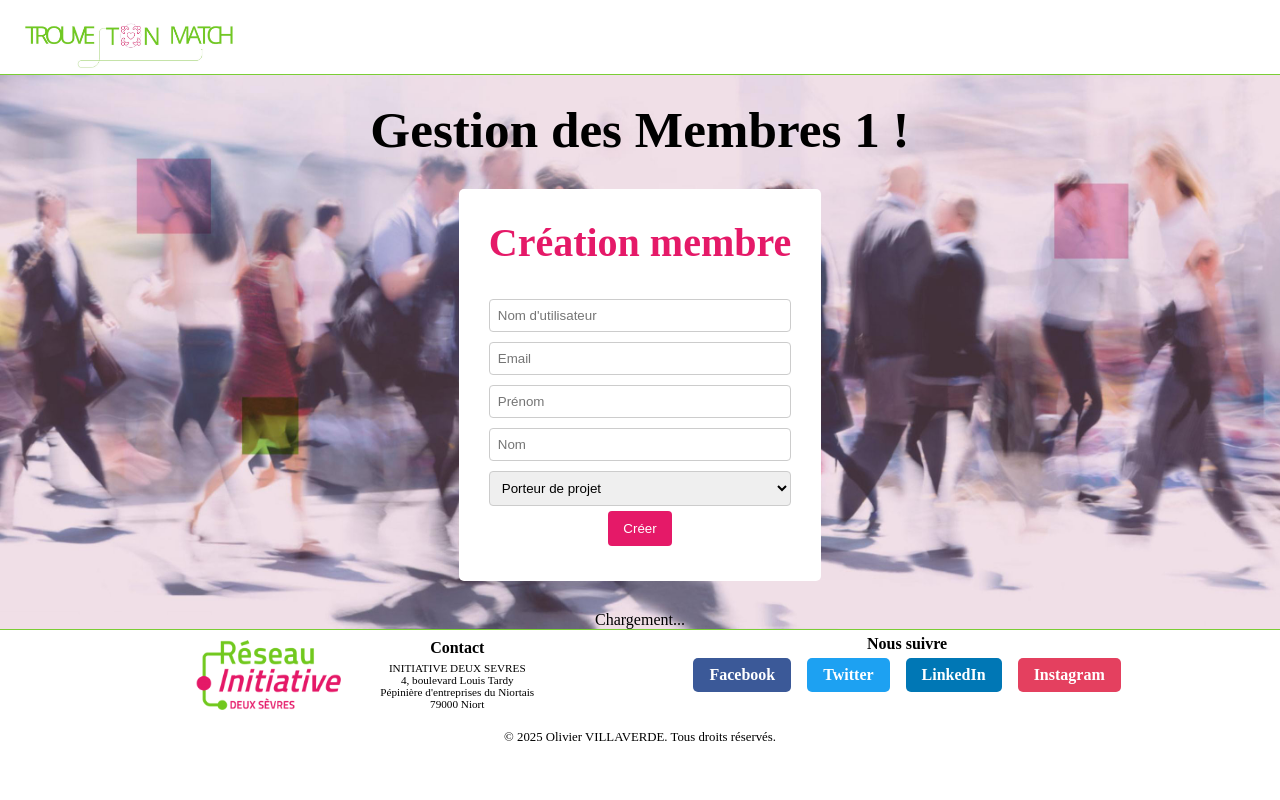
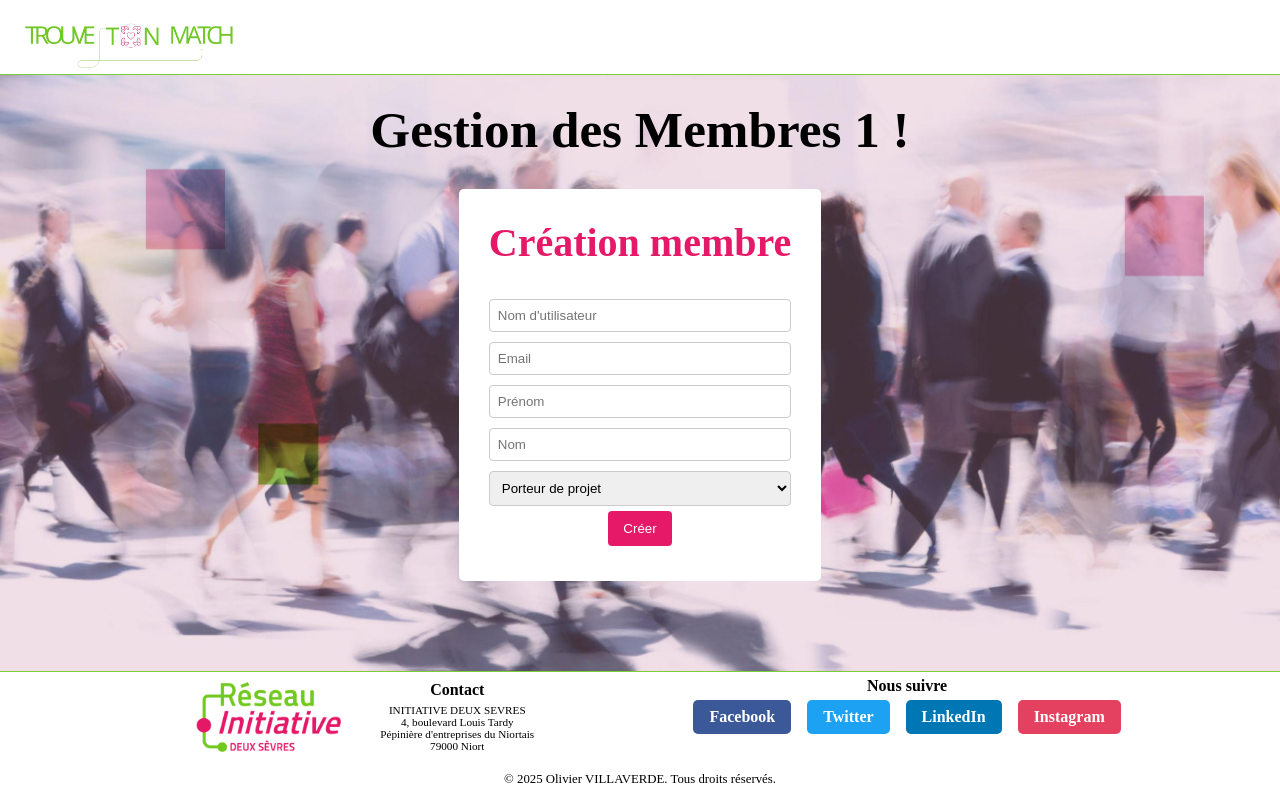
Before and after one commit to OlivierV79/projet_fil_rouge_CDA, a React (Vite) app: page /memberManagement in a window 1280 px wide. Built offline with nearby package versions, Linux system fonts and the light colour scheme; no server answers; sample sign-in values are in the browser's storage.

Commit message:
modif css pour position Footer

```diff
--- a/src/ts/components/appointments/CreationAppointment.tsx
+++ b/src/ts/components/appointments/CreationAppointment.tsx
@@ -78,7 +78,7 @@ const CreationAppointment: React.FC = () => {
     };
 
     if (role !== 'MENTOR') {
-        return <p>Accès réservé aux mentors.</p>;
+        return <p></p>;
     }
 
     return (
--- a/src/ts/components/layout/Header.tsx
+++ b/src/ts/components/layout/Header.tsx
@@ -26,7 +26,6 @@ const Header: React.FC = () => {
                         <li><NavLink to="/memberManagement">Gestion membres</NavLink></li>
                         <li><NavLink to="/appointmentTracking">Suivi rdv</NavLink></li>
                         <li><NavLink to="/documents">Documents</NavLink></li>
-                        <li><NavLink to="/profil">Profil</NavLink></li>
                         <li onClick={handleLogout} className="logout">Déconnexion</li>
                     </>
                 );
--- a/src/ts/pages/MemberManagementPage.tsx
+++ b/src/ts/pages/MemberManagementPage.tsx
@@ -1,7 +1,6 @@
 import React from 'react';
 import { useAuth } from '../contexts/AuthContext';
 import CreationMember from "../components/member/CreationMember.tsx";
-import ModifyMember from "../components/member/ModifyMember.tsx";
 
 const MemberManagementPage: React.FC = () => {
     const { username } = useAuth();
@@ -11,8 +10,6 @@ const MemberManagementPage: React.FC = () => {
                 <h1>Gestion des Membres {username} !</h1>
             </div>
             <CreationMember />
-            <ModifyMember />
-
         </>
 
     );
--- a/src/ts/style/layout.css
+++ b/src/ts/style/layout.css
@@ -1,6 +1,6 @@
 .layout {
-    /*display: flex;*/
-    /*flex-direction: column;*/
+    display: flex;
+    flex-direction: column;
     height: 100vh;
 }
 
```
Also changed, not shown: 1 other file (tests, documents, lock files or other folders).
